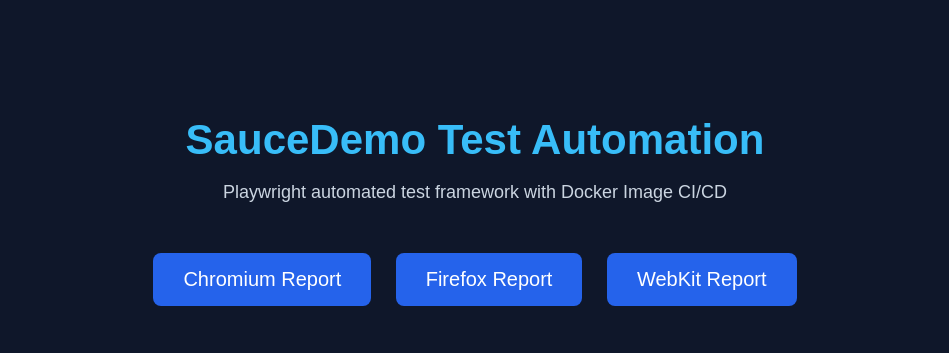
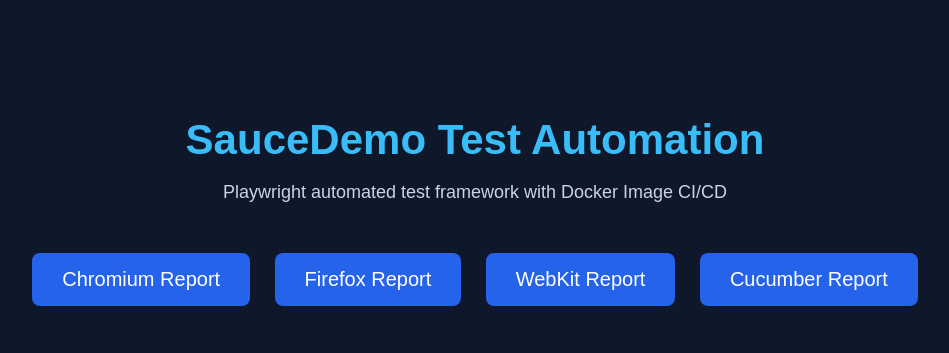
Before and after one commit to aristau/Playwright_TypeScript, a website: page gh-pages/index.html in a window 1280 px wide. Shown: the top 353 px of the page, without its empty margins (165-1114 px from the left). Drawn offline with Linux system fonts and the light colour scheme; no server answers.

Commit message:
Attempt to deploy Cucumber report to GitHub pages

```diff
--- a/gh-pages/index.html
+++ b/gh-pages/index.html
@@ -63,6 +63,7 @@
     <a href="./chromium/index.html" class="button">Chromium Report</a>
     <a href="./firefox/index.html" class="button">Firefox Report</a>
     <a href="./webkit/index.html" class="button">WebKit Report</a>
+    <a href="./cucumber/cucumber-report.html" class="button">Cucumber Report</a>
   </div>
 
   <!-- Badges -->
```
Also changed, not shown: .github/workflows/playwright.yml.
